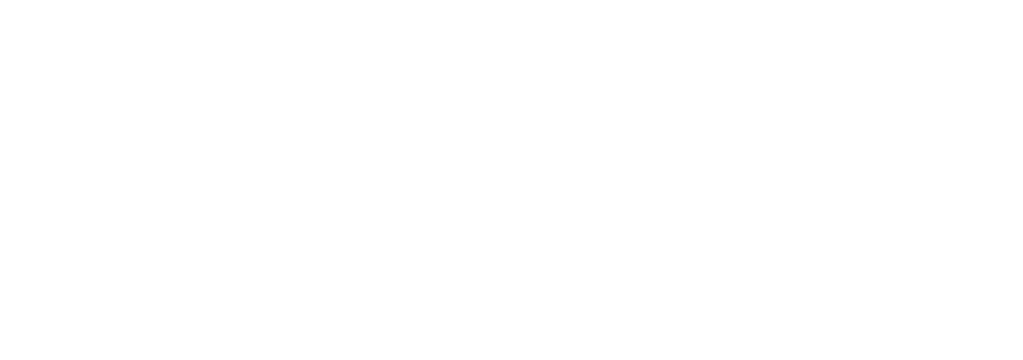
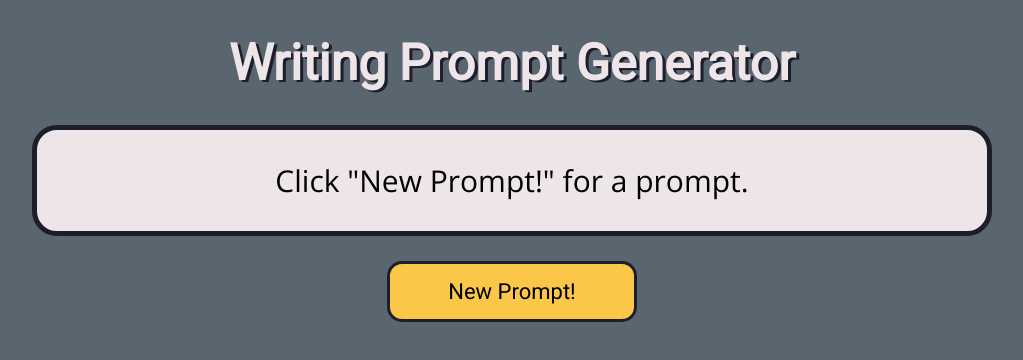
Before and after one commit to Asmerom-tech/writing-prompt-generator, a website: page index.html in a window 1280 px wide. Shown: the whole page, without its empty margins (128-1151 px from the left). Drawn offline with nearby package versions, Linux system fonts and the light colour scheme.

Commit message:
cleaned up comments, added styles

```diff
--- a/index.html
+++ b/index.html
@@ -3,9 +3,13 @@
   <head>
     <meta charset="utf-8">
     <title>Writing Prompt Generator</title>
-    <link rel="stylesheet" href="style.css">
+    <link href="https://fonts.googleapis.com/css2?family=Open+Sans&family=Roboto&display=swap" rel="stylesheet">
+    <link rel="stylesheet" type="text/css" href="style.css">
   </head>
   <body>
-
+    <h1>Writing Prompt Generator</h1>
+    <div id="prompt">Click "New Prompt!" for a prompt.</div>
+    <button>New Prompt!</button>
+    <script src="app.js" charset="utf-8"></script>
   </body>
 </html>
--- a/style.css
+++ b/style.css
@@ -0,0 +1,41 @@
+/*
+color palette from coolors.co
+black coral: #59656F
+lavender blush: #EEE5E9
+raisin black: #1D1E2C
+maize crayola: #FAC748
+*/
+
+body {
+  background-color: #59656F;
+  width: 75%;
+  margin: auto;
+  text-align: center;
+}
+
+h1 {
+  font-family: 'Roboto', sans-serif;
+  font-size: 50px;
+  color: #EEE5E9;
+  text-shadow: 3px 2px #1D1E2C;
+}
+
+#prompt {
+  font-family: 'Open Sans', sans-serif;
+  font-size: 30px;
+  background-color: #EEE5E9;
+  border: 5px solid #1D1E2C;
+  border-radius: 25px;
+  padding: 30px;
+}
+
+button {
+  font-family: 'Roboto', sans-serif;
+  font-size: 22px;
+  background-color: #FAC748;
+  width: 250px;
+  margin-top: 25px;
+  border: 3px solid #1D1E2C;
+  border-radius: 15px;
+  padding: 15px;
+}
```
Also changed, not shown: app.js (+5 -2 lines), readme.md.
